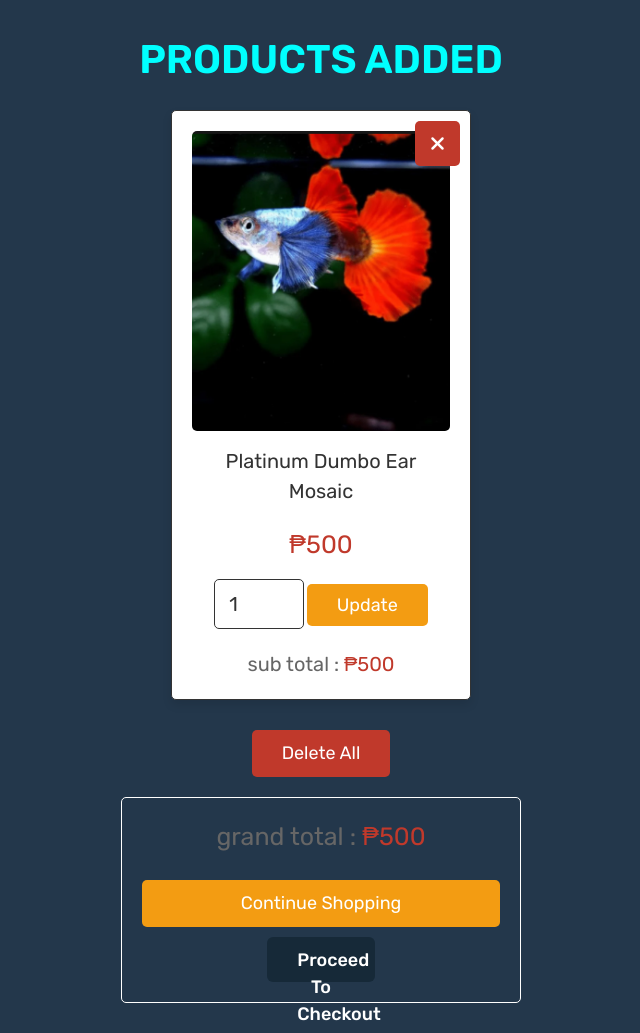
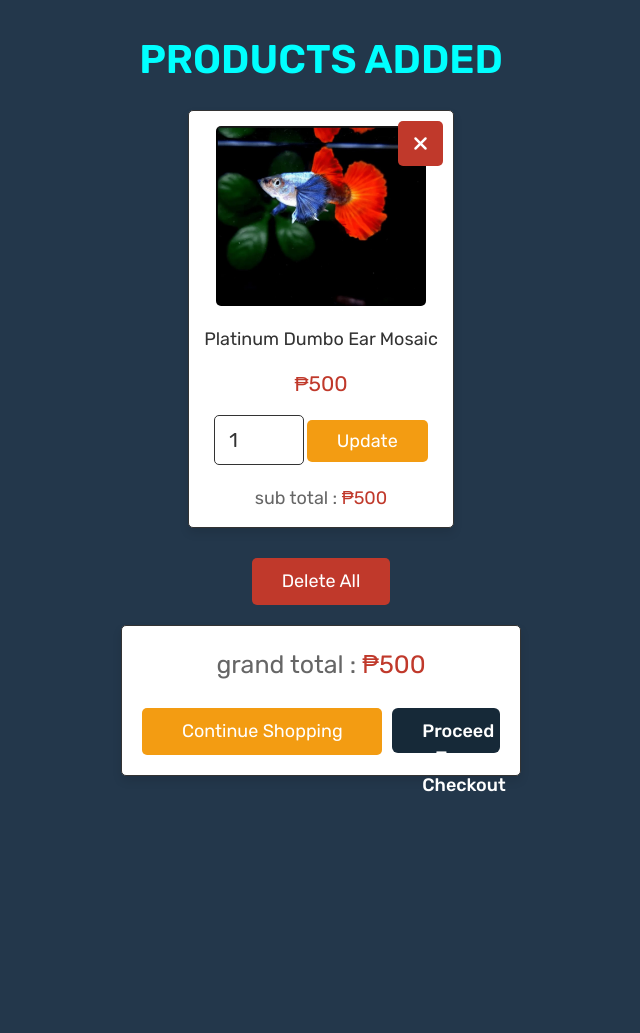
Before and after one commit to ggemryD/FishDaddies-E-Commerce, a PHP site: page /FishDaddies/cart.php in a window 1280 px wide. Shown: the part 313-1346 px from the top of the page, without its empty margins (319-959 px from the left). After the commit the page ends 1105 px from the top, so only its background shows below. Run offline with PHP 8.4, Linux system fonts and the light colour scheme; a user stored in the database is signed in; data comes from the database, SQL or seed files in the repository.

Commit message:
make the cards smaller in the cart page

```diff
--- a/css/cart.css
+++ b/css/cart.css
@@ -77,7 +77,8 @@ section{
     font-size: 1.8rem;
     border-radius: .5rem;
     text-transform: capitalize;
-    width: 400px;
+    width: 100%;
+    max-width: 24rem;
 }
 
 .btn:hover,
@@ -129,7 +130,7 @@ section{
    max-width: 1200px;
    margin:0 auto;
    display: grid;
-   grid-template-columns: repeat(auto-fit, 30rem);
+   grid-template-columns: repeat(auto-fit, minmax(26rem, 1fr));
    align-items: center;
    gap:1.5rem;
    justify-content: center;
@@ -137,12 +138,14 @@ section{
 
 .shopping-cart .box-container .box{
    text-align: center;
-   padding:2rem;
+   padding:1.5rem;
    border-radius: .5rem;
    background-color: var(--white);
    box-shadow: var(--box-shadow);
    position: relative;
    border:var(--border);
+   max-width: 32rem;
+   margin:0 auto;
 }
 
 .shopping-cart .box-container .box .fa-times{
@@ -162,21 +165,22 @@ section{
 }
 
 .shopping-cart .box-container .box img{
-   height: 30rem;
-   max-width: 100%;  /* Prevents the image from exceeding the container's width */
-   object-fit: cover;  /* Ensures the image covers the area without distortion */
-   border-radius: .5rem;  /* Gives a slight roundness to the image corners */
+   height: 18rem;
+   max-width: 100%;
+   object-fit: cover;
+   border-radius: .5rem;
+   margin-bottom: 1rem;
 }
 
 .shopping-cart .box-container .box .name{
-   padding:1rem 0;
-   font-size: 2rem;
+   padding:.5rem 0;
+   font-size: 1.8rem;
    color:var(--black);
 }
 
 .shopping-cart .box-container .box .price{
    padding:1rem 0;
-   font-size: 2.5rem;
+   font-size: 2.1rem;
    color:var(--red);
 }
 
@@ -192,7 +196,7 @@ section{
 
 .shopping-cart .box-container .box .sub-total{
    padding-top: 1.5rem;
-   font-size: 2rem;
+   font-size: 1.8rem;
    color:var(--light-color);
 }
 
@@ -201,15 +205,16 @@ section{
 }
 
 .shopping-cart .cart-total{
-   /* max-width: 1200px; */
-   width: 400px;
+   width: 100%;
+   max-width: 40rem;
    margin:0 auto;
-   /* border:var(--border); */
-   border:.1rem solid white;
+   border:var(--border);
    padding:2rem;
    text-align: center;
    margin-top: 2rem;
    border-radius: .5rem;
+   background-color: var(--white);
+   box-shadow: var(--box-shadow);
 }
 
 .shopping-cart .cart-total p{
```
